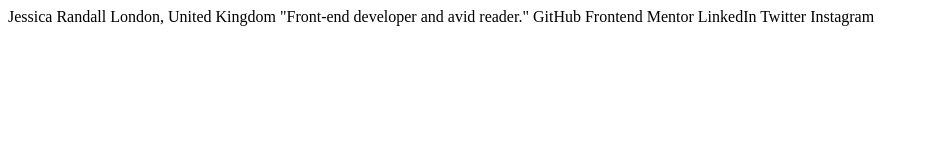
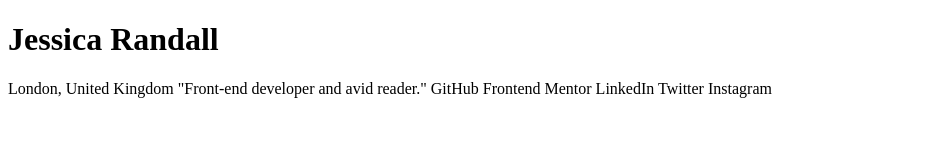
Before and after one commit to omiras/social-links-profile-main, a plain HTML site: page index.html in a window 1280 px wide. Shown: the whole page, without its empty margins (0-929 px from the left). Drawn offline with Linux system fonts and the light colour scheme.

Commit message:
html terminado

```diff
--- a/index.html
+++ b/index.html
@@ -9,20 +9,25 @@
   <link rel="icon" type="image/png" sizes="32x32" href="./assets/images/favicon-32x32.png">
 
   <title>Frontend Mentor | Social links profile</title>
-
+  <style>
+    * {
+      box-sizing: border-box;
+    }
+  </style>
 </head>
 
 <body>
 
-  Jessica Randall
+  <div class="card">
+    <h1 class="card__title">Jessica Randall</h1>
     London, United Kingdom
     "Front-end developer and avid reader."
-
     GitHub
     Frontend Mentor
     LinkedIn
     Twitter
     Instagram
+  </div>
 
   <!-- <div class="attribution">
     Challenge by <a href="https://www.frontendmentor.io?ref=challenge" target="_blank">Frontend Mentor</a>.
```
Lines whose indentation alone changed are shown as unchanged.
